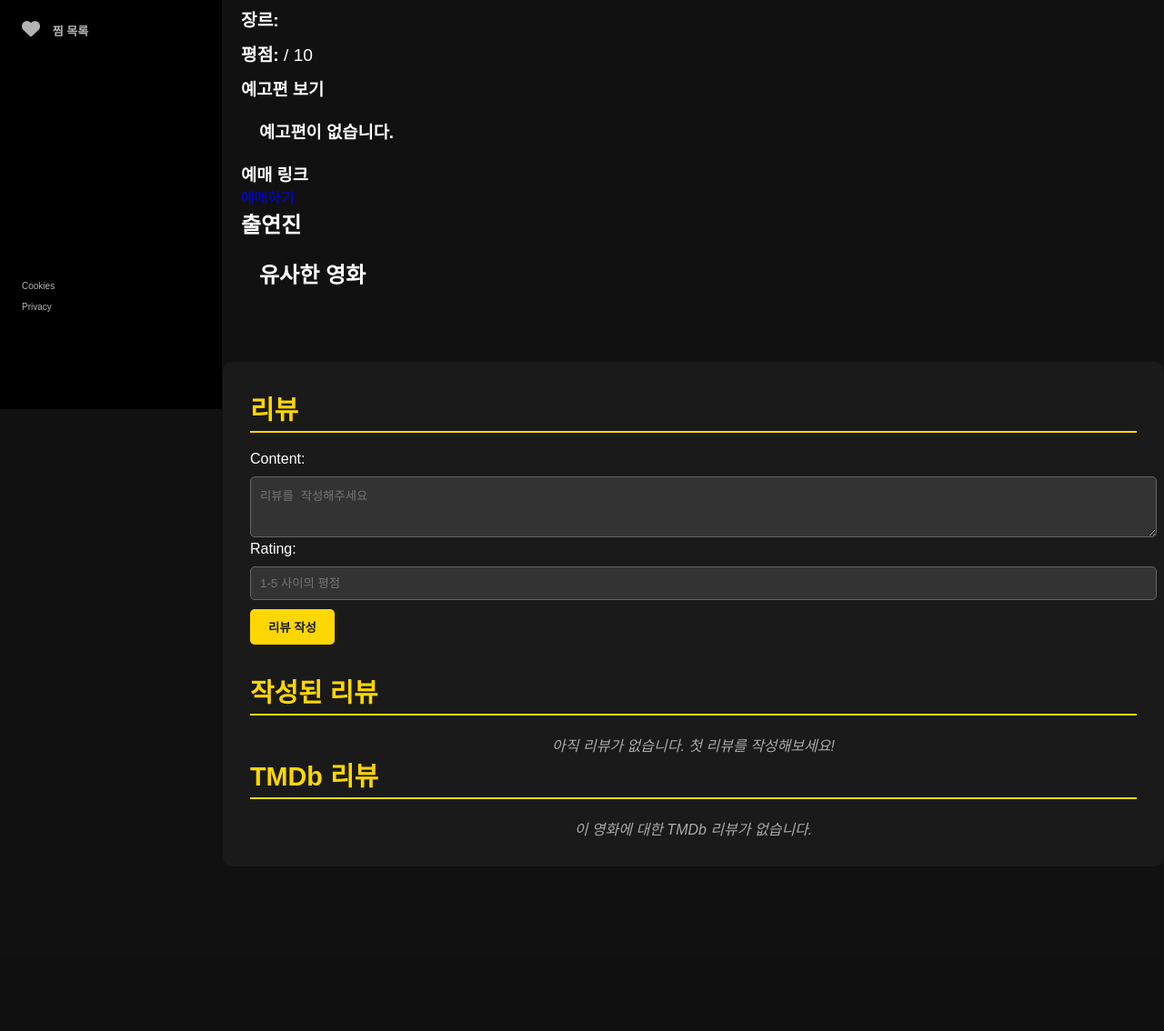
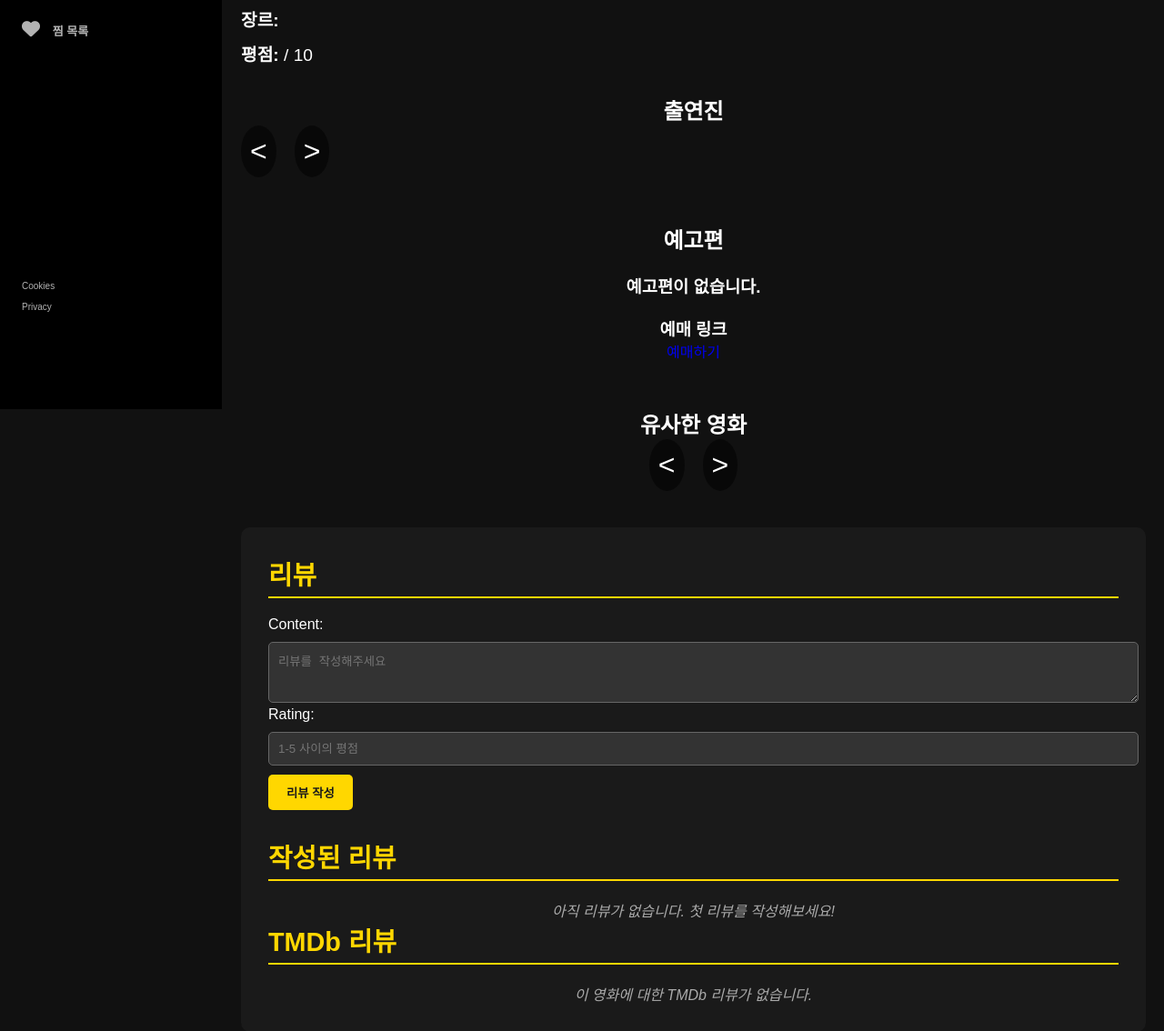
Before and after one commit to kgw08003/moodiecinema, a Django app: template templates/moodiecinema/movies.html in a window 1280 px wide. Shown: the part 350-1484 px from the top of the page at 91% size. Before the commit the page ends 1270 px from the top, so only its background shows below. Run offline with Django 5.2, Linux system fonts and the light colour scheme; the template is opened without the code that fills it: values that come from a table or form of the project are taken from there, others are empty; some libraries are stand-ins or nearby versions.

Commit message:
Update movies.html

```diff
--- a/templates/moodiecinema/movies.html
+++ b/templates/moodiecinema/movies.html
@@ -24,11 +24,38 @@
             <p class="overview">{{ movie.overview }}</p>
         </div>
 
+        <!-- 출연진 슬라이더 -->
+    <section class="cast-list-container">
+        <h2>출연진</h2>
+        <div class="cast-slider">
+            <button class="scroll-button left" onclick="scrollCast('left')">&lt;</button>
+            <div class="cast-list" id="cast-slider">
+                {% for actor in cast %}
+                    <div class="cast-item">
+                        <a href="{% url 'actor_movies' actor.id %}">
+                            <img src="{% if actor.profile_image_url %}{{ actor.profile_image_url }}{% else %}{% static 'images/no-image.png' %}{% endif %}" alt="{{ actor.name }}" width="50" height="75">
+                            <span>{{ actor.name }}</span> <em>역할:</em> {{ actor.character }}
+                        </a>
+                    </div>
+                {% endfor %}
+            </div>
+            <button class="scroll-button right" onclick="scrollCast('right')">&gt;</button>
+        </div>
+    </section>
+
+    <!-- 예고편 -->
+    <section class="youtube-videos-container">
         <div class="additional-info">
-            <h3>예고편 보기</h3>
+            <h2>예고편</h2>
             {% if youtube_trailers %}
                 {% for video in youtube_trailers %}
-                <iframe width="560" height="315" src="https://www.youtube.com/embed/{{ video.key }}" frameborder="0" allow="accelerometer; autoplay; clipboard-write; encrypted-media; gyroscope; picture-in-picture" allowfullscreen></iframe>
+                    <iframe width="560" height="315"
+                            src="https://www.youtube.com/embed/{{ video.key }}"
+                            frameborder="0"
+                            allow="accelerometer; autoplay; clipboard-write; encrypted-media; gyroscope; picture-in-picture"
+                            allowfullscreen
+                            onerror="handleVideoError(this)">
+                    </iframe>
                 {% endfor %}
             {% else %}
                 <h3 style="color:white; margin:20px;">예고편이 없습니다.</h3>
@@ -36,21 +63,17 @@
             <h3>예매 링크</h3>
             <a href="#">예매하기</a>
         </div>
-
-        <section class="cast-list">
-            <h2>출연진</h2>
-            <ul>
-                {% for actor in cast %}
-                    <li><span>{{ actor.name }}</span> <em>역할:</em> {{ actor.character }}</li>
-                {% endfor %}
-            </ul>
     </section>
 
-        <section class="similar-movies">
-            <h2 style="margin:20px;">유사한 영화</h2>
-            <div class="similar-movie-grid">
+    <!-- 유사한 영화 슬라이더 -->
+    <section class="similar-movies-container">
+        <h2>유사한 영화</h2>
+        <div class="slider-wrapper">
+            <button class="scroll-button left" onclick="slideLeft()"><</button>
+            <div class="horizontal-scroll">
+                <div class="slider-container" id="similar-slider">
                     {% for similar_movie in similar_movies %}
-                <div class="similar-movie-item">
+                        <div class="slider-item">
                             <a href="{% url 'movie_detail' similar_movie.id %}">
                                 <img src="https://image.tmdb.org/t/p/w300{{ similar_movie.poster_path }}" alt="{{ similar_movie.title }}">
                                 <p>{{ similar_movie.title }}</p>
@@ -58,9 +81,10 @@
                         </div>
                     {% endfor %}
                 </div>
+            </div>
+            <button class="scroll-button right" onclick="slideRight()">></button>
+        </div>
     </section>
-    </section>
-    </div>
 
     <script src="https://kit.fontawesome.com/23cecef777.js" crossorigin="anonymous"></script>
     <script src="https://code.jquery.com/jquery-3.6.0.min.js"></script>
```
Lines whose indentation alone changed are shown as unchanged.
